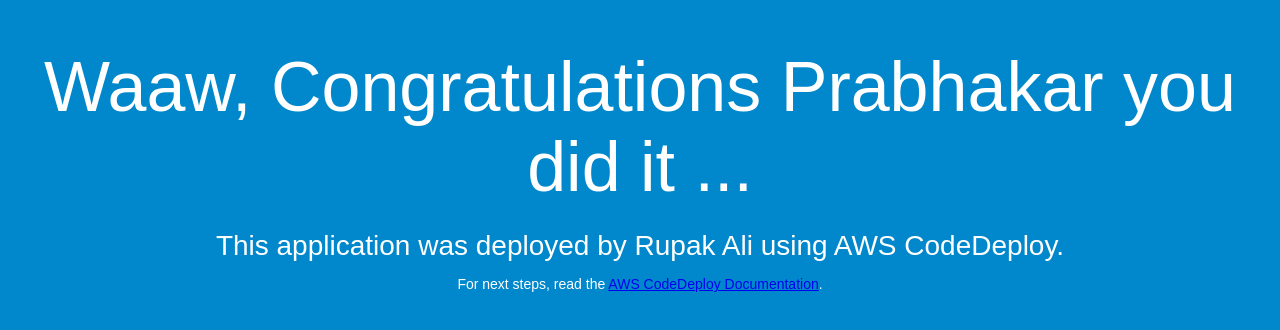
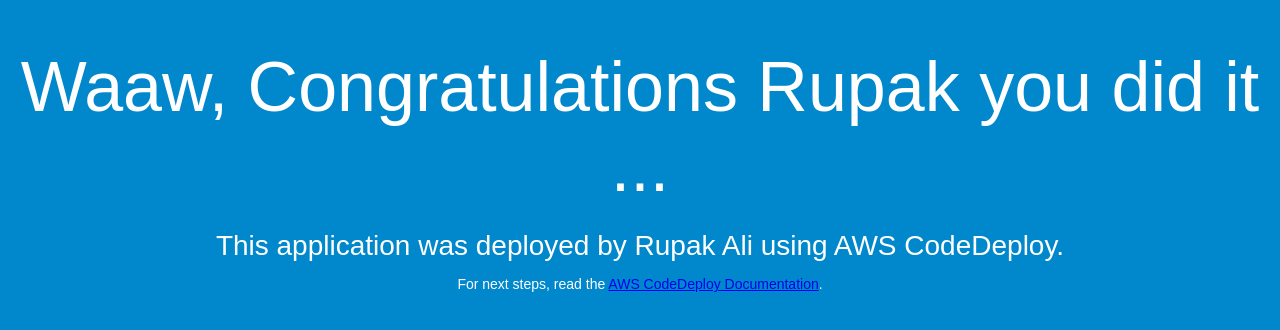
Before and after one commit to a3srupak/aws_codedeploy_using_github, a plain HTML site: page index.html in a window 1280 px wide. Drawn offline with Linux system fonts and the light colour scheme.

Commit message:
Update index.html

```diff
--- a/index.html
+++ b/index.html
@@ -26,7 +26,7 @@
 </head>
 <body>
   <div align="center">
-    <h1>Waaw, Congratulations Prabhakar you did it ...</h1>
+    <h1>Waaw, Congratulations Rupak you did it ...</h1>
     <h2>This application was deployed by Rupak Ali using AWS CodeDeploy.</h2>
     <p>For next steps, read the <a href="http://aws.amazon.com/documentation/codedeploy">AWS CodeDeploy Documentation</a>.</p>
   </div>
```
